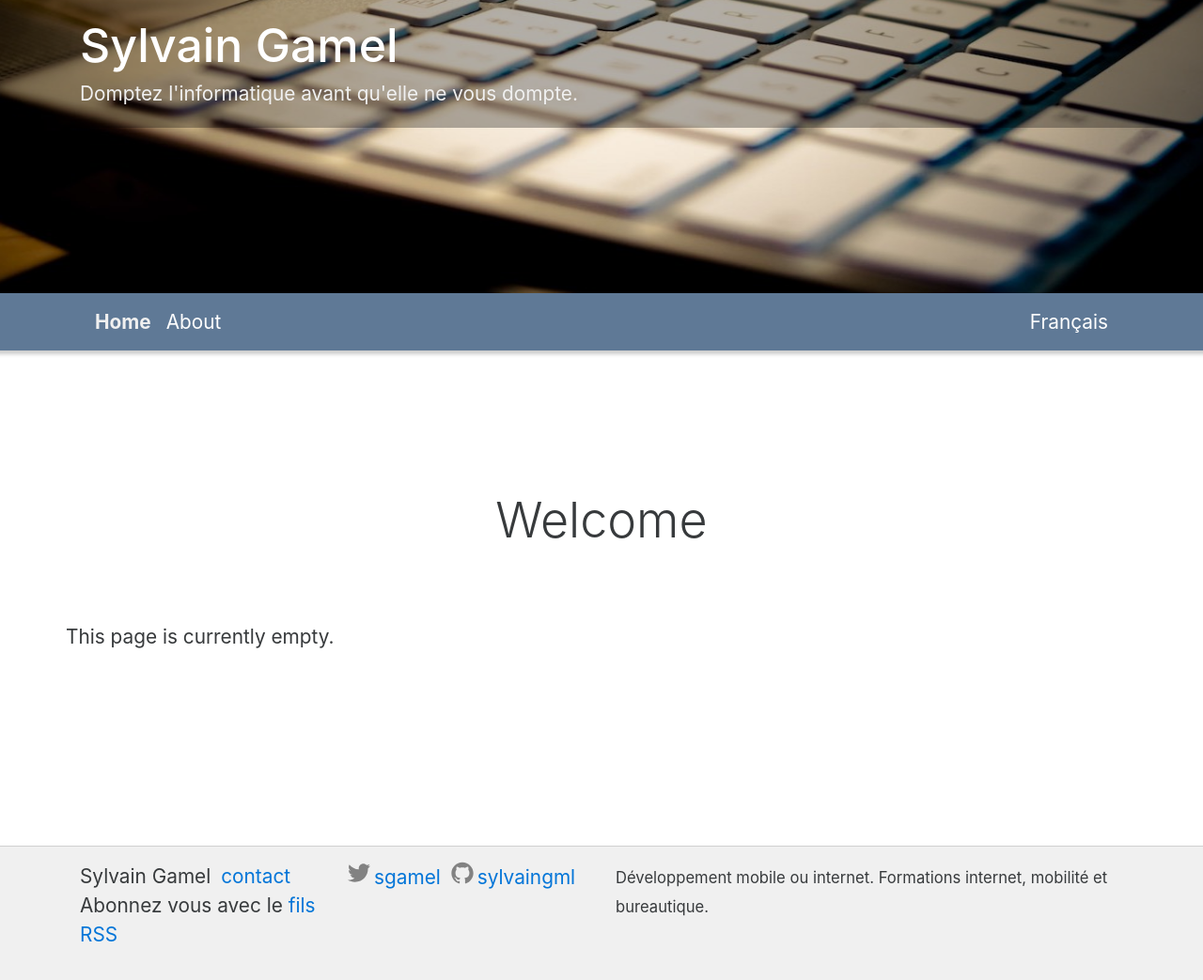
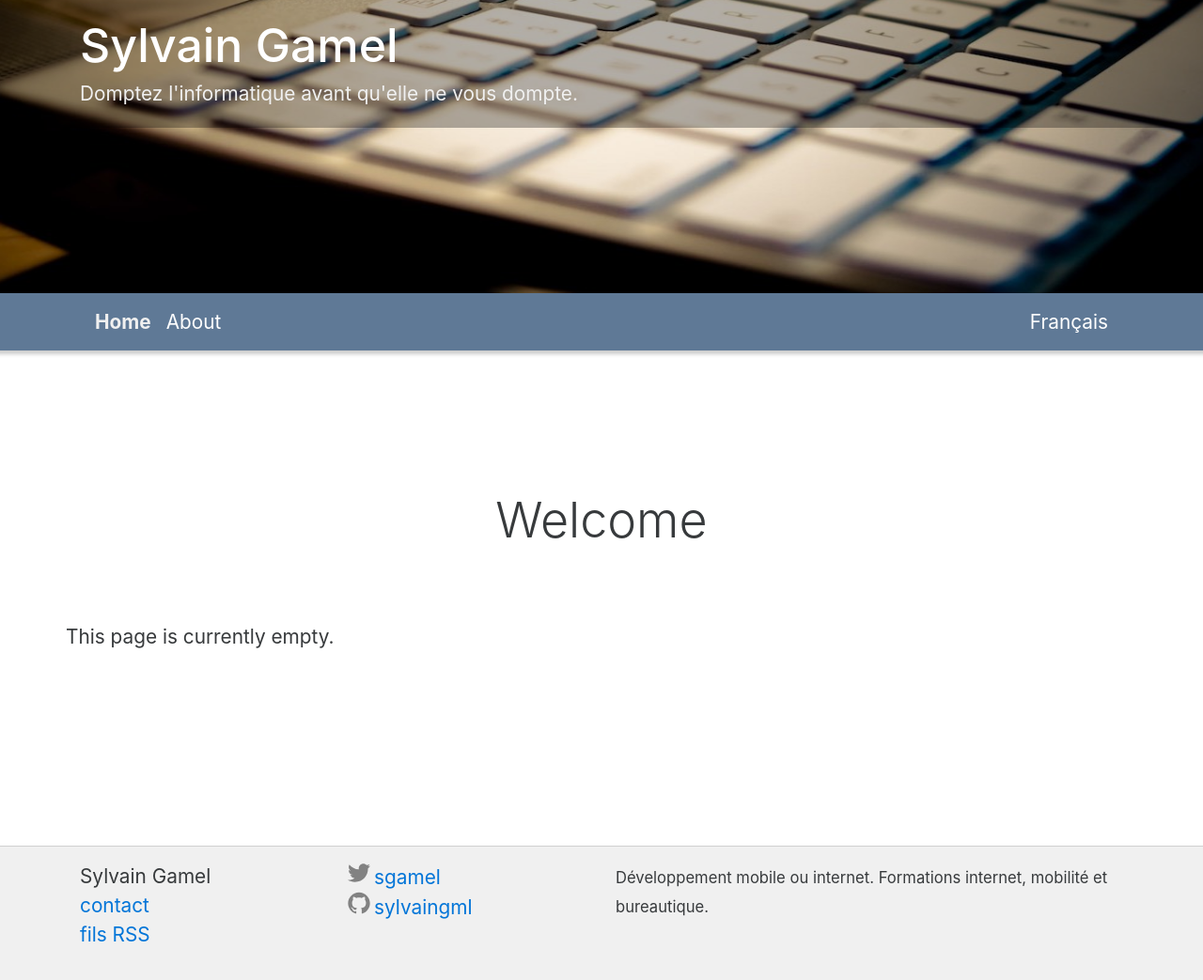
Before and after one commit to Sylvain-Gamel-fr/Sylvain-Gamel-fr.github.io, a Jekyll site: the page built from en/index.html, in a window 1280 px wide. Shown: the whole page at 94% size. Built offline with Jekyll 4.4.1, drawn with Linux system fonts in a browser that asks for light colours.

Commit message:
Footer update

```diff
--- a/_includes/page/footer.html
+++ b/_includes/page/footer.html
@@ -3,25 +3,25 @@
 
     <div class="row">
       <div class="col-xs-6 col-sm-3">
-        <ul class="list-inline">
-          <li class="list-inline-item">{{ site.title }}</li>
-          <li class="list-inline-item"><a href="mailto:{{ site.email }}">contact</a></li>
-          <li class="list-inline-item rss-subscribe">
-            Abonnez vous avec le <a href="{{ "/feed.xml" | prepend: site.baseurl }}">fils RSS</a>
+        <ul class="list-unstyled">
+          <li>{{ site.title }}</li>
+          <li><a href="mailto:{{ site.email }}">contact</a></li>
+          <li class="rss-subscribe">
+            <a href="{{ "/feed.xml" | prepend: site.baseurl }}">fils RSS</a>
           </li>
         </ul>
       </div>
 
       <div class="col-xs-6 col-sm-3">
-        <ul class="list-inline">
+        <ul class="list-unstyled">
           {% if site.twitter_username %}
-          <li class="list-inline-item">
+          <li class="">
             {% include icon-twitter.html username=site.twitter_username %}
           </li>
           {% endif %}
 
           {% if site.github_username %}
-          <li class="list-inline-item">
+          <li class="">
             {% include icon-github.html username=site.github_username %}
           </li>
           {% endif %}
```
